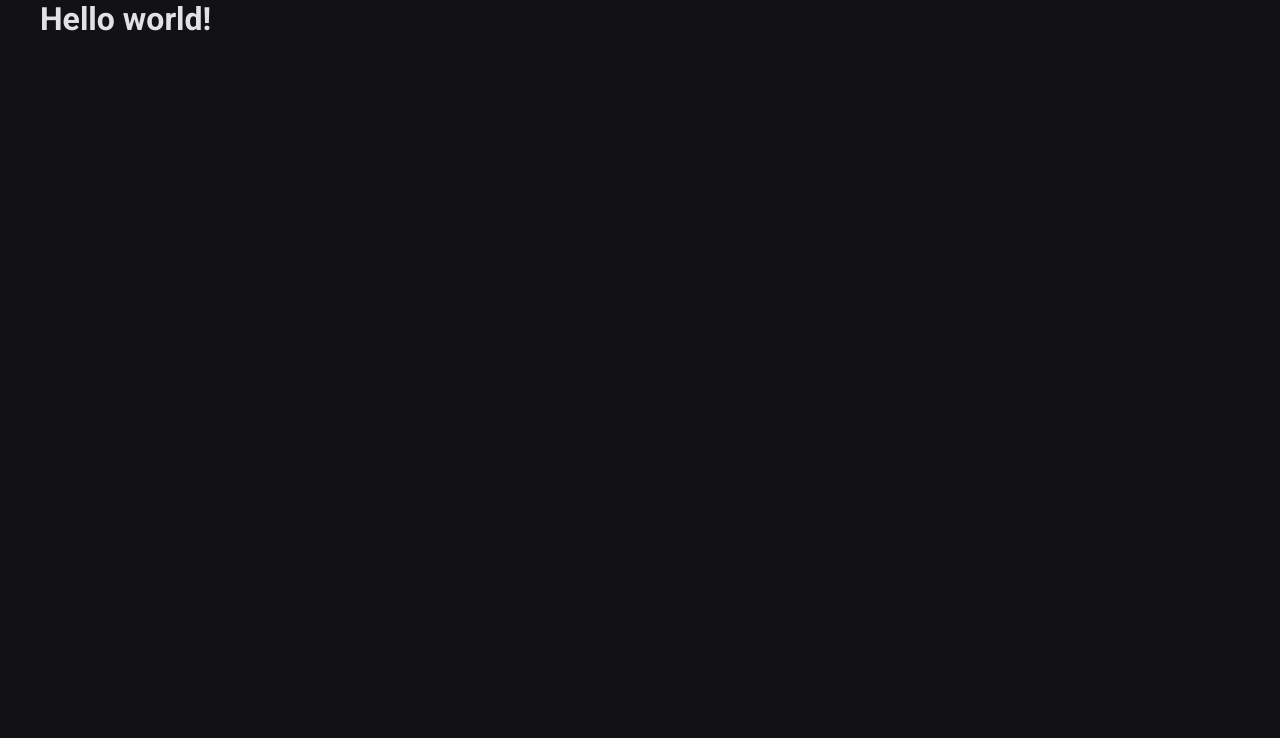
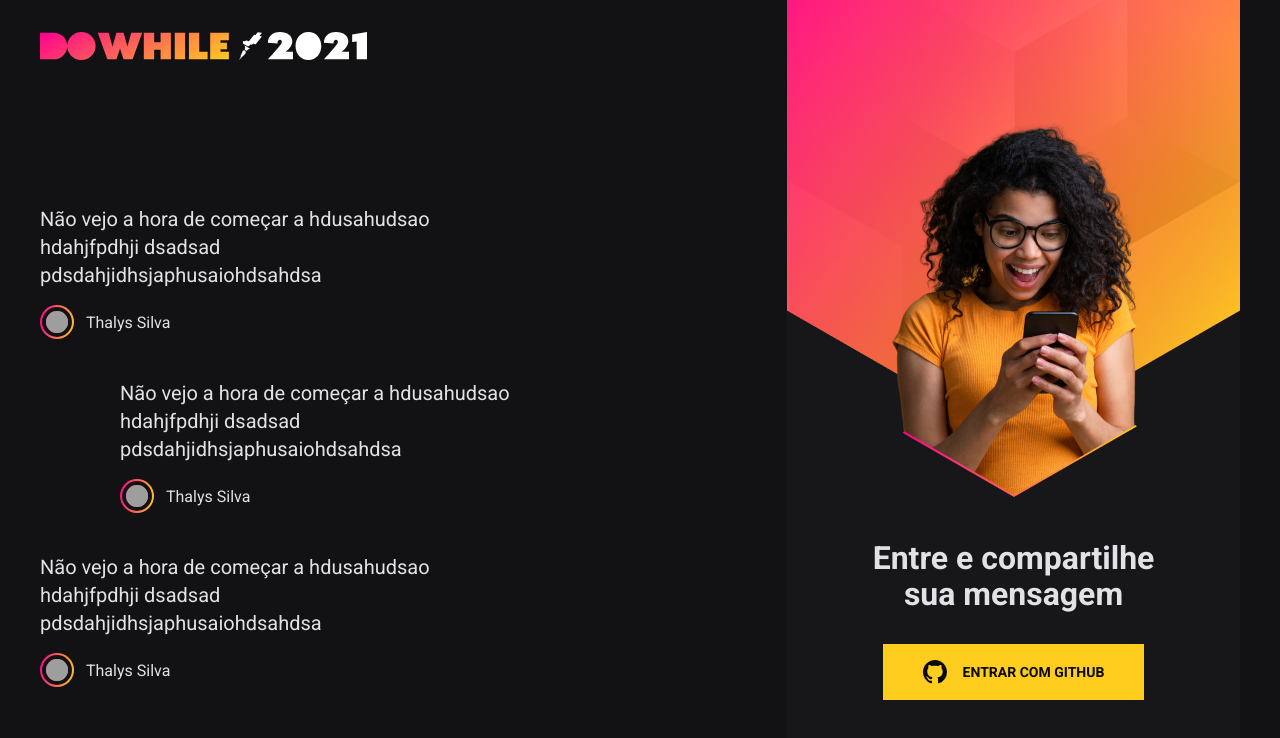
Before and after one commit to ThalysSilva/Next-level-Week--5, a React (Vite) app in the folder web/: page / in a window 1280 px wide. Shown: the top 738 px of the page. Built offline with nearby package versions, Linux system fonts and the light colour scheme; grey boxes are pictures that could not be loaded.

Commit message:
MessageList
MessageList finalizado.

```diff
--- a/web/package.json
+++ b/web/package.json
@@ -7,8 +7,10 @@
     "serve": "vite preview"
   },
   "dependencies": {
+    "@types/react-icons": "^3.0.0",
     "react": "^17.0.0",
     "react-dom": "^17.0.0",
+    "react-icons": "^4.3.1",
     "sass": "^1.43.3"
   },
   "devDependencies": {
--- a/web/src/App.tsx
+++ b/web/src/App.tsx
@@ -1,11 +1,14 @@
 import styles from "./App.module.scss";
+import { LoginBox } from "./components/LoginBox";
+import { MessageList } from "./components/MessageList";
 
 
 export function App() {
 
   return (
    <main className={styles.contentWrapper}>
-     <h1>Hello world!</h1>
+     <MessageList/>
+     <LoginBox/>
    </main>
   )
 }
--- a/web/src/components/LoginBox/index.tsx
+++ b/web/src/components/LoginBox/index.tsx
@@ -1,5 +1,17 @@
-export function LoginBox() {
+import { VscGithubInverted } from "react-icons/vsc"
+
+import styles from "./styles.module.scss"
+
+export function LoginBox(){
     return (
-        <h1>LoginBox</h1>
+        <div className={styles.loginBoxWrapper}>
+
+            <strong>Entre e compartilhe sua mensagem</strong>
+            <a href="#" className={styles.signInWithGithub}>
+                <VscGithubInverted size="24"/>
+                Entrar com Github
+            </a>
+
+        </div>
     )
 }
--- /dev/null
+++ b/web/src/components/LoginBox/styles.module.scss
@@ -0,0 +1,46 @@
+.loginBoxWrapper{
+    height: 100vh;
+    width: 100%;
+    background: #17171a url(../../assets/banner-girl.png) no-repeat center top;
+
+    padding: 440px 80px 0;
+
+    text-align: center;
+
+    display: flex;
+    flex-direction: column;
+    justify-content: center;
+    align-items: center;
+
+    strong{
+        font-size: 32px;
+        line-height: 36px;
+    }
+
+    .signInWithGithub{
+        background: #ffcd1e;
+        margin-top: 32px;
+        padding: 0 40px;
+        height: 56px;
+        color: #09090a;
+        font-size: 14px;
+        font-weight: bold;
+        text-transform: uppercase;
+        text-decoration: none;
+
+        display: flex;
+        align-items: center;
+        justify-content: center;
+
+        svg {
+            margin-right: 16px;
+        }
+
+        &:hover{
+            filter: brightness(0.9);
+
+        }
+    }
+
+
+}
--- a/web/src/components/MessageList/index.tsx
+++ b/web/src/components/MessageList/index.tsx
@@ -1,5 +1,55 @@
+import styles from "./styles.module.scss";
+import logoImg from "../../assets/logo.svg"
+
 export function MessageList() {
     return (
-        <h1>MessageList</h1>
+        <div className={styles.messageListWrapper}>
+            <img src={logoImg} alt="Dowhile 2021" />
+
+            <ul className={styles.messageList}>
+                <li className={styles.message}>
+                    <p className={styles.messageContent} >
+                    Não vejo a hora de começar a hdusahudsao
+                    hdahjfpdhji dsadsad
+                    pdsdahjidhsjaphusaiohdsahdsa
+                    </p>
+                    <div className={styles.messageUser}>
+                        <div className={styles.userImage}>
+                            <img src="https://github.com/ThalysSilva.png" alt="Thalys Silva" />
+                        </div>
+                        <span>Thalys Silva</span>
+                    </div>
+                </li>
+
+                <li className={styles.message}>
+                    <p className={styles.messageContent} >
+                    Não vejo a hora de começar a hdusahudsao
+                    hdahjfpdhji dsadsad
+                    pdsdahjidhsjaphusaiohdsahdsa
+                    </p>
+                    <div className={styles.messageUser}>
+                        <div className={styles.userImage}>
+                            <img src="https://github.com/ThalysSilva.png" alt="Thalys Silva" />
+                        </div>
+                        <span>Thalys Silva</span>
+                    </div>
+                </li>
+
+                <li className={styles.message}>
+                    <p className={styles.messageContent} >
+                    Não vejo a hora de começar a hdusahudsao
+                    hdahjfpdhji dsadsad
+                    pdsdahjidhsjaphusaiohdsahdsa
+                    </p>
+                    <div className={styles.messageUser}>
+                        <div className={styles.userImage}>
+                            <img src="https://github.com/ThalysSilva.png" alt="Thalys Silva" />
+                        </div>
+                        <span>Thalys Silva</span>
+                    </div>
+                </li>
+            </ul>
+
+        </div>
     )
 }
--- /dev/null
+++ b/web/src/components/MessageList/styles.module.scss
@@ -0,0 +1,69 @@
+.messageListWrapper{
+
+    display:flex;
+    flex-direction: column;
+
+    justify-content: space-between;
+    align-items:flex-start;
+
+    > img {
+        height: 28px;
+        margin: 32px 0;
+    }
+
+    .messageList{
+        list-style:none;
+        display: flex;
+        flex-direction: column;
+        justify-content: center;
+        gap: 40px;
+        flex: 1;
+    }
+
+    .message{
+        max-width: 440px;
+
+
+        &:nth-child(2){
+            margin-left: 80px;
+        }
+
+        .messageContent {
+            font-size: 20px;
+            line-height: 28px;
+        }
+
+
+
+        .messageUser{
+
+            margin-top: 16px;
+            display: flex;
+            align-items: center;
+
+            .userImage{
+
+                padding: 2px;
+                background: linear-gradient(100deg, #ff008e 0%, #ffcd1e 100%);
+                border-radius: 50%;
+                line-height: 0;
+
+                img{
+                    width:30px;
+                    height:30px;
+                    border-radius: 50%;
+                    border: 4px solid #121214;
+
+                }
+
+            }
+            span {
+                font-size: 16px;
+                margin-left: 12px;
+            }
+
+        }
+
+    }
+
+}
```
Also changed, not shown: 1 other file (tests, documents, lock files or other folders).
